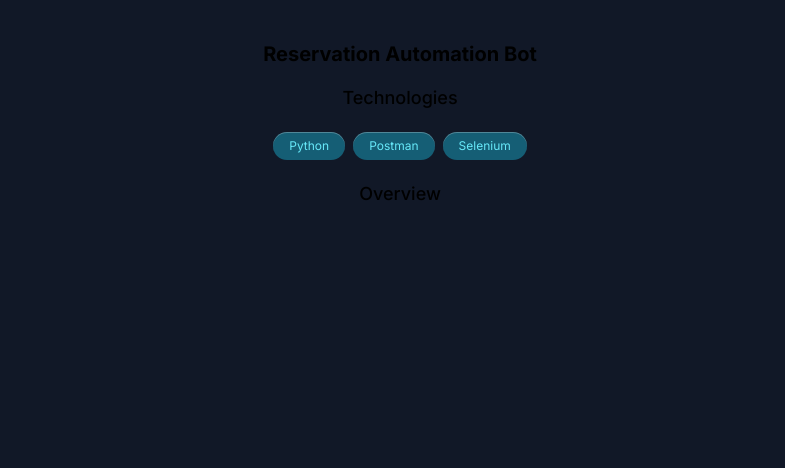
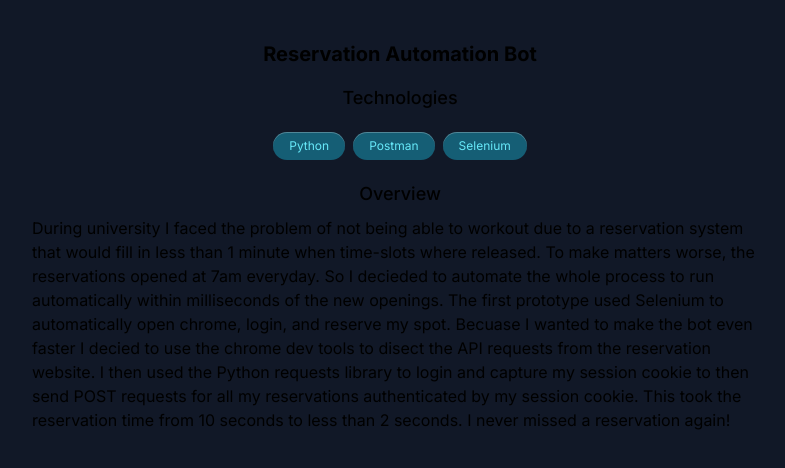
Before and after one commit to Robert336/Personal_Website, a Next.js app: page /project2 in a window 1280 px wide. Shown: the top 468 px of the page, without its empty margins (240-1025 px from the left). Built offline with nearby package versions, Linux system fonts and the light colour scheme.

Commit message:
adding reservation bot content

```diff
--- a/src/app/project2/page.tsx
+++ b/src/app/project2/page.tsx
@@ -25,6 +25,13 @@
                         Overview
                     </h2>
                     <p>
+                        During university I faced the problem of not being able to workout due to a reservation system that would fill
+                        in less than 1 minute when time-slots where released. To make matters worse, the reservations opened at
+                        7am everyday. So I decieded to automate the whole process to run automatically within milliseconds of the new openings.
+                        The first prototype used Selenium to automatically open chrome, login, and reserve my spot. Becuase I wanted to make the
+                        bot even faster I decied to use the chrome dev tools to disect the API requests from the reservation website. I then used
+                        the Python requests library to login and capture my session cookie to then send POST requests for all my reservations authenticated
+                        by my session cookie. This took the reservation time from 10 seconds to less than 2 seconds. I never missed a reservation again!
 
                     </p>
                     {/* <Button href={project.link} text='View on GitHub'/> */}
```
